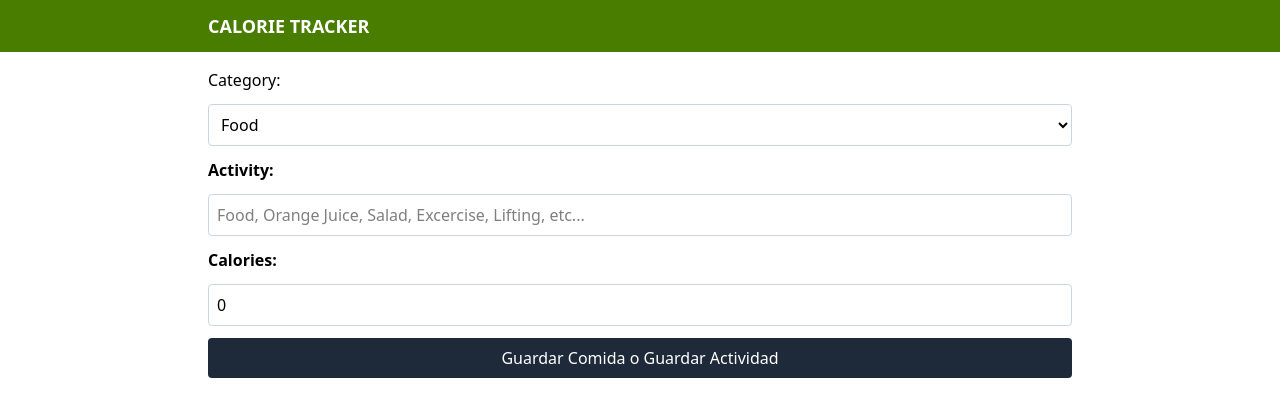
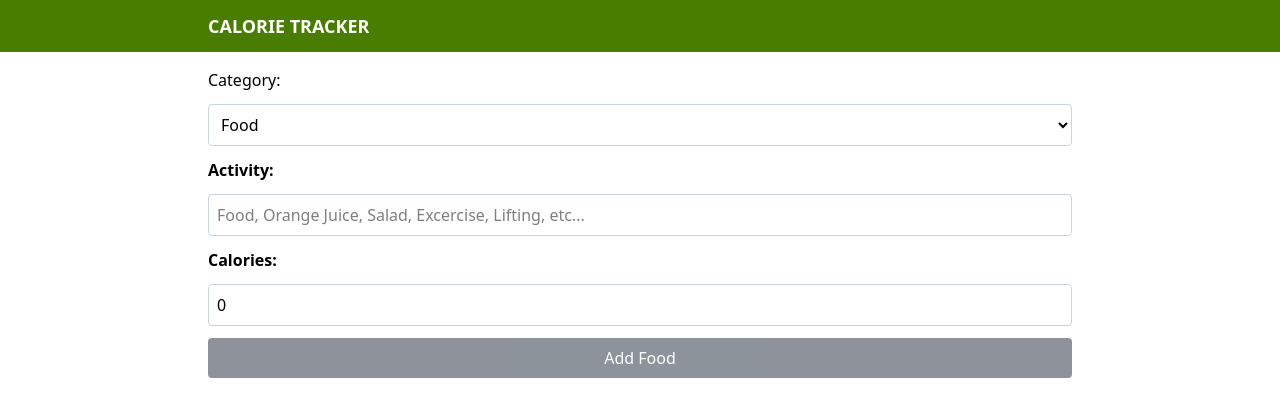
Before and after one commit to andresdarin/calorie-tracker, a React (Vite) app: page / in a window 1280 px wide. Shown: the top 416 px of the page. Built offline with nearby package versions, Linux system fonts and the light colour scheme.

Commit message:
feat: implement activity state management with reducer and form submission handling

```diff
--- a/src/App.tsx
+++ b/src/App.tsx
@@ -1,7 +1,11 @@
+import { useReducer } from "react"
+import { activityReducer, initialState } from "./reducers/activity-reducer"
 import Form from "./components/Form"
 
 
 function App() {
+
+  const [state, dispatch] = useReducer(activityReducer, initialState) //usamos el reducer para manejar el estado de las actividades
 
   return (
     <>
@@ -15,7 +19,10 @@ function App() {
 
       <section className="py-4">
         <div className="max-w-4xl mx-auto px-4">
-          <Form />
+          <Form
+
+            dispatch={dispatch}
+          />
         </div>
       </section>
     </>
--- a/src/components/Form.tsx
+++ b/src/components/Form.tsx
@@ -1,14 +1,22 @@
-import { useState, type ChangeEvent } from "react";
+import { useState, type ChangeEvent, type Dispatch, type FormEvent } from "react";
 import categories from "../data/categories"
 import type { Activity } from "../types";
+import type { ActivityActions } from "../reducers/activity-reducer";
+import { initialState } from '../reducers/activity-reducer';
 
-export default function Form() {
+type FormProps = {
+    dispatch: Dispatch<ActivityActions>
+}
 
-    const [activity, setActivity] = useState<Activity>({
+export default function Form({ dispatch }: FormProps) {
+
+    const initialState = {
         category: 1,
         name: '',
         calories: 0
-    });
+    };
+    const [activity, setActivity] = useState<Activity>(initialState);
+
 
     const handleChange = (e: ChangeEvent<HTMLSelectElement | HTMLInputElement>) => {
         const isNumberField = ['category', 'calories'].includes(e.target.name);
@@ -19,8 +27,25 @@ export default function Form() {
         });
     };
 
+    const handleSubmit = (e: FormEvent<HTMLFormElement>) => {
+        e.preventDefault();
+        console.log(activity);
+
+        dispatch({
+            type: 'SAVE_ACTIVITY', //enviamos el tipo de accion al reducer
+            payload: { newActivity: activity } //enviamos la nueva actividad al reducer
+        });
+
+        setActivity(initialState);
+    }
+
+    const isValidActivity = () => {
+        const { name, calories } = activity;
+        return name.trim() !== '' && calories > 0;
+    }
+
     return (
-        <form className="grid grid-cols-1 gap-3">
+        <form className="grid grid-cols-1 gap-3" onSubmit={handleSubmit}>
             <label htmlFor="category">Category:</label>
             <select id="category" value={activity.category} onChange={handleChange} name="category" className="border border-slate-300 p-2 rounded">
                 {categories.map((category) => (
@@ -62,8 +87,14 @@ export default function Form() {
             </div>
             <input
                 type="submit"
-                className="bg-gray-800 text-white p-2 rounded hover:bg-sky-400"
-                value="Guardar Comida o Guardar Actividad" />
+                className="bg-gray-800 text-white p-2 rounded hover:bg-green-700 disabled:opacity-50 disabled:cursor-not-allowed"
+                value=
+                {categories.find(cat => cat.id === activity.category)?.name
+                    ? `Add ${categories.find(cat => cat.id === activity.category)?.name}`
+                    : 'Add Activity'}
+                disabled={!isValidActivity()}
+            />
+
         </form>
     )
 }
--- /dev/null
+++ b/src/reducers/activity-reducer.ts
@@ -0,0 +1,27 @@
+import type { Activity } from "../types";
+
+export type ActivityActions = {
+    type: 'SAVE_ACTIVITY'; //tipo de accion que vamos a realizar
+    payload: { newActivity: Activity }; //los datos de la actividad que queremos guardar en el state
+}
+
+type ActivityState = {
+    activities: Activity[]; //array de actividades que vamos a manejar en el state
+}
+
+export const initialState: ActivityState = {
+    activities: [] //inicialmente el array de actividades esta vacio
+}
+
+export const activityReducer = (
+    state: ActivityState = initialState, //estado inicial
+    action: ActivityActions //accion que vamos a realizar
+) => {
+    if (action.type === 'SAVE_ACTIVITY') { //maneja la logica para guardar una nueva actividad
+        return {
+            ...state, //toma una copia que siempre es recomendable porque el state es inmutable y no se debe modificar directamente
+            activities: [...state.activities, action.payload.newActivity] //agregamos la nueva actividad al array de actividades
+        }
+    }
+    return state; //si no se cumple ninguna accion, retornamos el estado actual
+}
```
